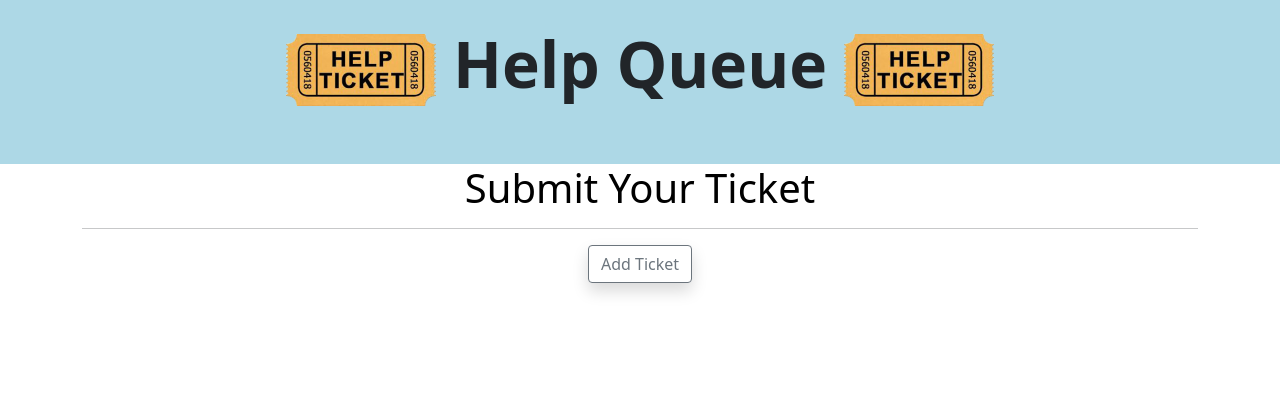
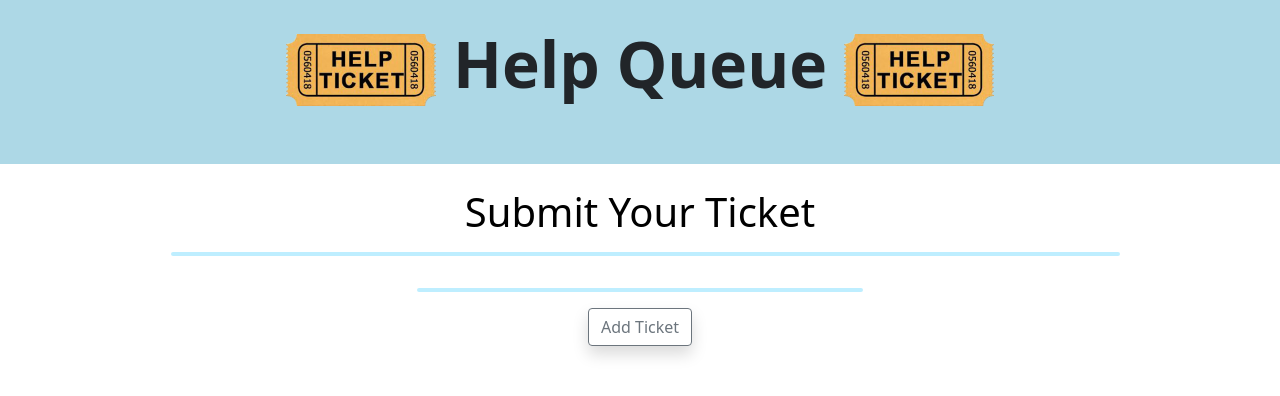
Before and after one commit to johnwhittenstudio/help-queue, a React (Create React App) app: page / in a window 1280 px wide. Shown: the top 396 px of the page. Built offline with nearby package versions, Linux system fonts and the light colour scheme.

Commit message:
adjust styling

```diff
--- a/src/components/TicketControl.js
+++ b/src/components/TicketControl.js
@@ -120,6 +120,7 @@ handleAddingNewTicketToList = (newTicket) => {
     return (
       <React.Fragment>
         {currentlyVisibleState}
+        <hr id="cardhrlow" />
         <button className="btn shadow deleteBtn btn-outline-secondary" onClick = {this.handleClick}>{buttonText}</button>
       </React.Fragment>
     );
--- a/src/components/TicketList.js
+++ b/src/components/TicketList.js
@@ -6,8 +6,9 @@ import PropTypes from "prop-types";
 function TicketList(props){
   return (
     <React.Fragment>
+      <br/>
       <h1 className="headingFont" style={{color: "black"}}>Submit Your Ticket</h1>
-      <hr />
+      <hr id="cardhr" />
       <div className="row row-cols-1 row-cols-sm-1 row-cols-md-2 row-cols-lg-3 row-cols-xl-3">
       {Object.values(props.ticketList).map((ticket) =>
         <div class="col mb-4">
```
